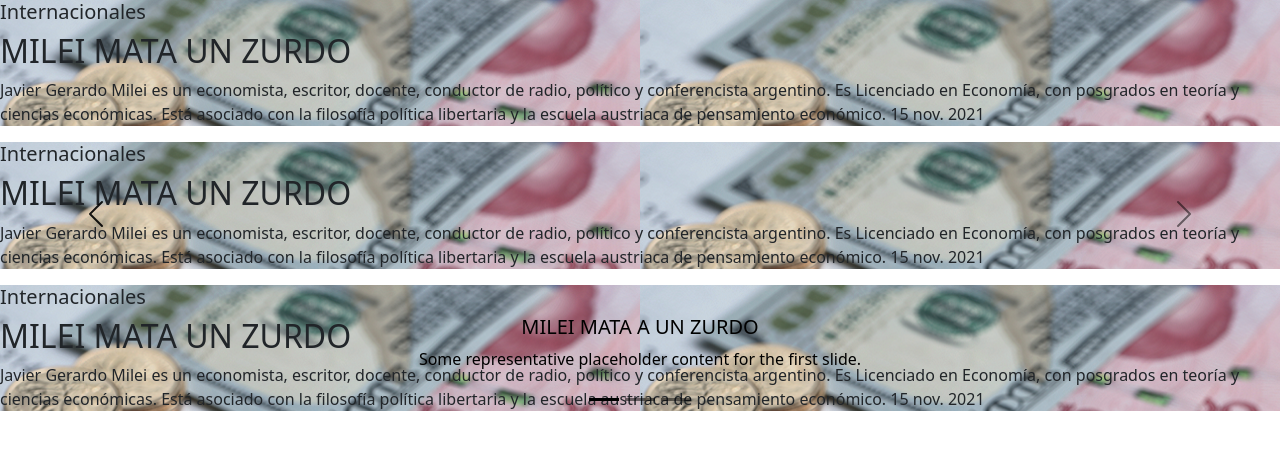
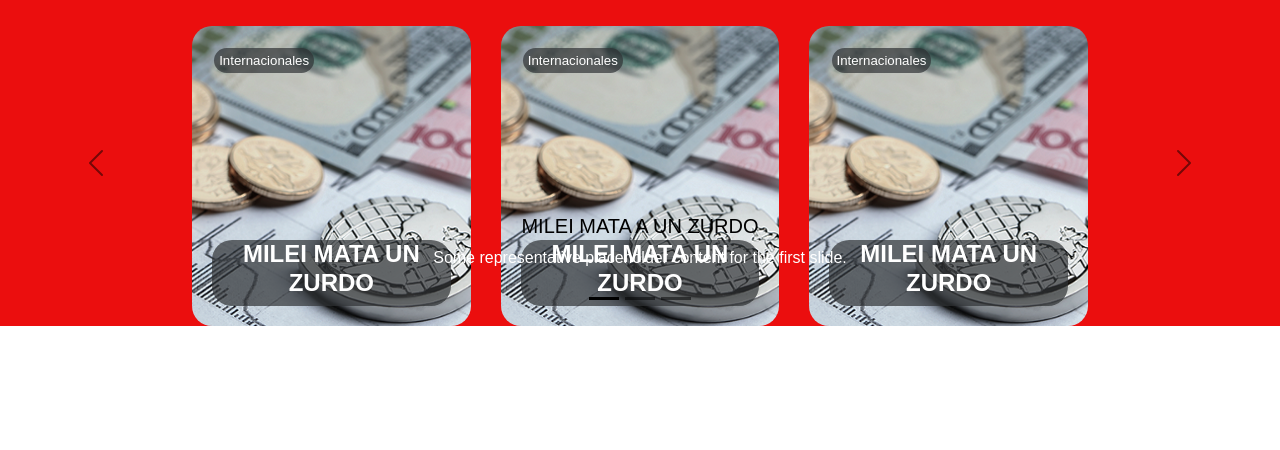
Before and after one commit to Adrizen/La-Mervaleta, a plain HTML site: page carruselMultiple.html in a window 1280 px wide. Drawn offline with nearby package versions, Linux system fonts and the light colour scheme.

Commit message:
agregando ultimo carrusel

```diff
--- a/carruselMultiple.html
+++ b/carruselMultiple.html
@@ -1,6 +1,8 @@
 <!DOCTYPE html>
 <html lang="en">
 <head>
+    <link rel='stylesheet' href="estilos.css">
+
     <meta charset="UTF-8">
     <meta http-equiv="X-UA-Compatible" content="IE=edge">
     <meta name="viewport" content="width=, initial-scale=1.0">
@@ -25,7 +27,7 @@
             <div class="carousel-inner">
                 <div class="carousel-item active" data-bs-interval="10000">
                     <div id="articulos">
-                        <div class="items">
+                        <div class="itemsTriple">
                             <div class="articulo" style="background-image:url(cryptos.png)">
                                 <div class="categoria">
                                     <h5> Internacionales </h5>
@@ -33,13 +35,7 @@
 
                                 <div class="cuerpo">
                                     <h2>MILEI MATA UN ZURDO</h2>
-                                    <p> Javier Gerardo Milei es un economista, escritor, docente, conductor de radio, político y
-                                            conferencista
-                                            argentino. Es Licenciado en Economía, con posgrados en teoría y ciencias económicas. Está
-                                            asociado con
-                                            la filosofía política libertaria y la escuela austriaca de pensamiento económico. 15 nov.
-                                            2021
-                                    </p>
+
                                 </div>
                              </div>
                             <div class="articulo" style="background-image:url(cryptos.png)">
@@ -49,17 +45,9 @@
 
                                 <div class="cuerpo">
                                     <h2>MILEI MATA UN ZURDO</h2>
-                                    <p>
-                                        Javier Gerardo Milei es un economista, escritor, docente, conductor de radio, político y
-                                        conferencista
-                                        argentino. Es Licenciado en Economía, con posgrados en teoría y ciencias económicas. Está
-                                        asociado con
-                                        la filosofía política libertaria y la escuela austriaca de pensamiento económico. 15 nov.
-                                        2021
-                                    </p>
+
                                 </div>
                             </div>
-
                             <div class="articulo" style="background-image:url(cryptos.png)">
                                 <div class="categoria">
                                     <h5> Internacionales </h5>
@@ -67,15 +55,11 @@
 
                                 <div class="cuerpo">
                                     <h2>MILEI MATA UN ZURDO</h2>
-                                    <p>Javier Gerardo Milei es un economista, escritor, docente, conductor de radio, político y
-                                        conferencista
-                                        argentino. Es Licenciado en Economía, con posgrados en teoría y ciencias económicas. Está
-                                        asociado con
-                                        la filosofía política libertaria y la escuela austriaca de pensamiento económico. 15 nov.
-                                        2021
-                                    </p>
+
                                 </div>
                             </div>
+
+
 
 
 
--- a/estilos.css
+++ b/estilos.css
@@ -132,6 +132,14 @@ p{
     gap:30px;
 
 }
+.itemsTriple{
+    width:70%;
+    display: grid;
+    margin: auto;
+    grid-template-columns: repeat(3, 1fr);
+    gap:30px;
+
+}
 
 .articulo{
     border-radius: 20px;
@@ -146,8 +154,6 @@ p{
     display: flex;
     flex-direction:column;
     justify-content: space-between;
-
-
 }
 
 .cuerpo{
```
